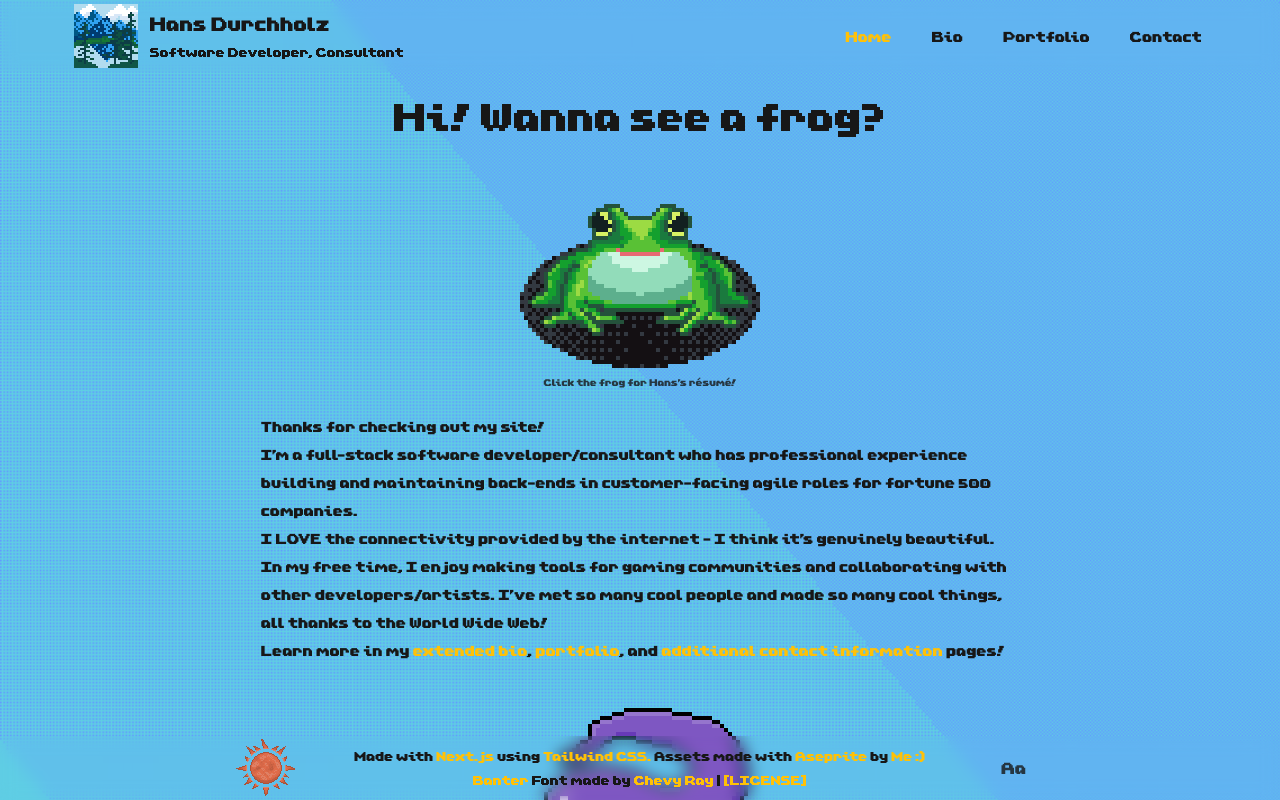
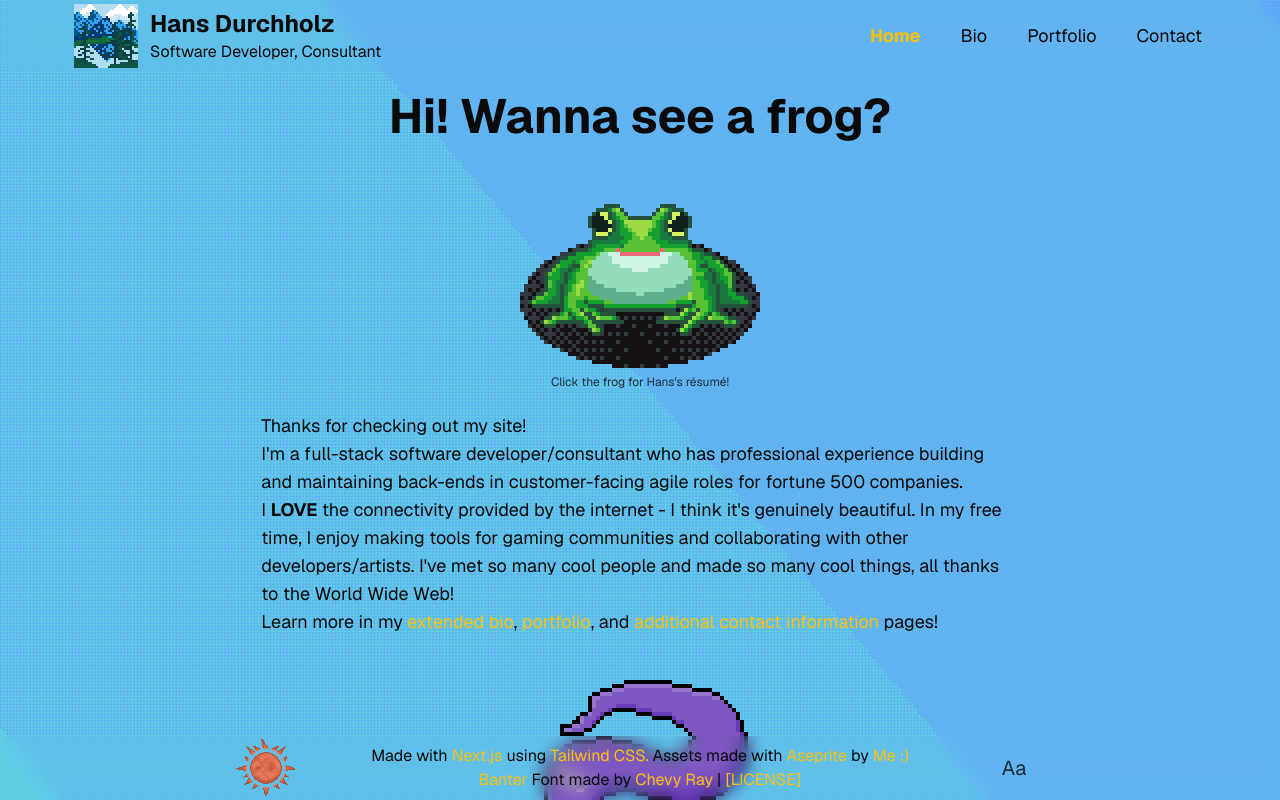
Before and after one commit to hansied67/hansied67.github.io, a Next.js app: page / in a window 1280 px wide. Shown: the top 800 px of the page. Built offline with nearby package versions, Linux system fonts and the light colour scheme.

Commit message:
localStorage for theme preferences

```diff
--- a/src/app/components/TextToggle/TextToggle.tsx
+++ b/src/app/components/TextToggle/TextToggle.tsx
@@ -1,19 +1,46 @@
 'use client';
 
-import { useState } from "react";
+import { useEffect, useState } from "react";
 
 export default function TextToggle(props: { className: string | undefined; }) {
     const [isPixelFont, setPixelFont] = useState(true);
+
+    useEffect(() => {
+        const preference = window?.localStorage.getItem('font-preference');
+        const mainContainer = document.getElementById("main-container");
+        if (preference === "null") {
+            mainContainer?.classList.remove("font-sans");
+            mainContainer?.classList.add("font-pixel");
+            window.localStorage.setItem('font-preference', 'pixel');
+            setPixelFont(true);
+        }
+        else {
+            if (preference == "pixel") {
+                mainContainer?.classList.remove("font-sans");
+                mainContainer?.classList.add("font-pixel");
+                window.localStorage.setItem('font-preference', 'pixel');
+                setPixelFont(true);
+            }
+            else {
+                mainContainer?.classList.remove("font-pixel");
+                mainContainer?.classList.add("font-sans");
+                window.localStorage.setItem('font-preference', 'sans');
+                setPixelFont(false);
+            }
+        }
+    }, [])
 
     function toggleFont() {
         const mainContainer = document.getElementById("main-container");
         if (isPixelFont) {
             mainContainer?.classList.remove("font-pixel");
             mainContainer?.classList.add("font-sans");
+            window.localStorage.setItem('font-preference', 'sans');
         }
         else {
             mainContainer?.classList.remove("font-sans");
             mainContainer?.classList.add("font-pixel");
+            window.localStorage.setItem('font-preference', 'pixel');
         }
         setPixelFont(!isPixelFont);
     }
--- a/src/app/components/ThemeToggle/ThemeToggle.tsx
+++ b/src/app/components/ThemeToggle/ThemeToggle.tsx
@@ -6,22 +6,52 @@ import Image from "next/image";
 
 //TODO: Change sprite on click. Easy implementation, make new worm sprite?
 export default function ThemeToggle(props: { className: string | undefined; }) {
-    const [isDark, setTheme] = useState(false);
+    const [isDark, setTheme] = useState(true);
 
     useEffect(() => {
-        setTheme(window.matchMedia("(prefers-color-scheme:dark)").matches)
+        const preference = window?.localStorage.getItem('theme-preference');
+        console.log("useEffect: preference: " + preference);
+        const root = document.querySelector<HTMLElement>(":root");
+
+        if (preference === "null") {
+          const browserPreference = window.matchMedia("(prefers-color-scheme:dark)").matches;
+          root?.style.setProperty('--background', '#0a0a0a')
+          root?.style.setProperty('--foreground', '#ededed')
+          root?.style.setProperty('--background-image', `url("/site-bg-dark.png")`)
+          window.localStorage.setItem('theme-preference', (browserPreference ? 'dark': 'light'))
+          setTheme(browserPreference)
+        }
+        else {
+            if (preference == "dark") {
+              root?.style.setProperty('--background', '#0a0a0a')
+              root?.style.setProperty('--foreground', '#ededed')
+              root?.style.setProperty('--background-image', `url("/site-bg-dark.png")`)
+              window.localStorage.setItem('theme-preference', 'dark');
+              setTheme(true);
+            }
+            else {
+              root?.style.setProperty('--background', '#ededed')
+              root?.style.setProperty('--foreground', '#0a0a0a')
+              root?.style.setProperty('--background-image', `url("/site-bg-light.png")`)
+              window.localStorage.setItem('theme-preference', 'light');
+              setTheme(false);
+            }
+        }
+        console.log(preference);
     }, [])
 
     function toggleTheme() {
-      const root = document.querySelector<HTMLElement>(":root");
+        const root = document.querySelector<HTMLElement>(":root");
         if (isDark) {
             root?.style.setProperty('--background', '#ededed')
             root?.style.setProperty('--foreground', '#0a0a0a')
             root?.style.setProperty('--background-image', `url("/site-bg-light.png")`)
+            window.localStorage.setItem('theme-preference', 'light');
         } else {
             root?.style.setProperty('--background', '#0a0a0a')
             root?.style.setProperty('--foreground', '#ededed')
             root?.style.setProperty('--background-image', `url("/site-bg-dark.png")`)
+            window.localStorage.setItem('theme-preference', 'dark');
         }
         setTheme(!isDark);
     }
```
